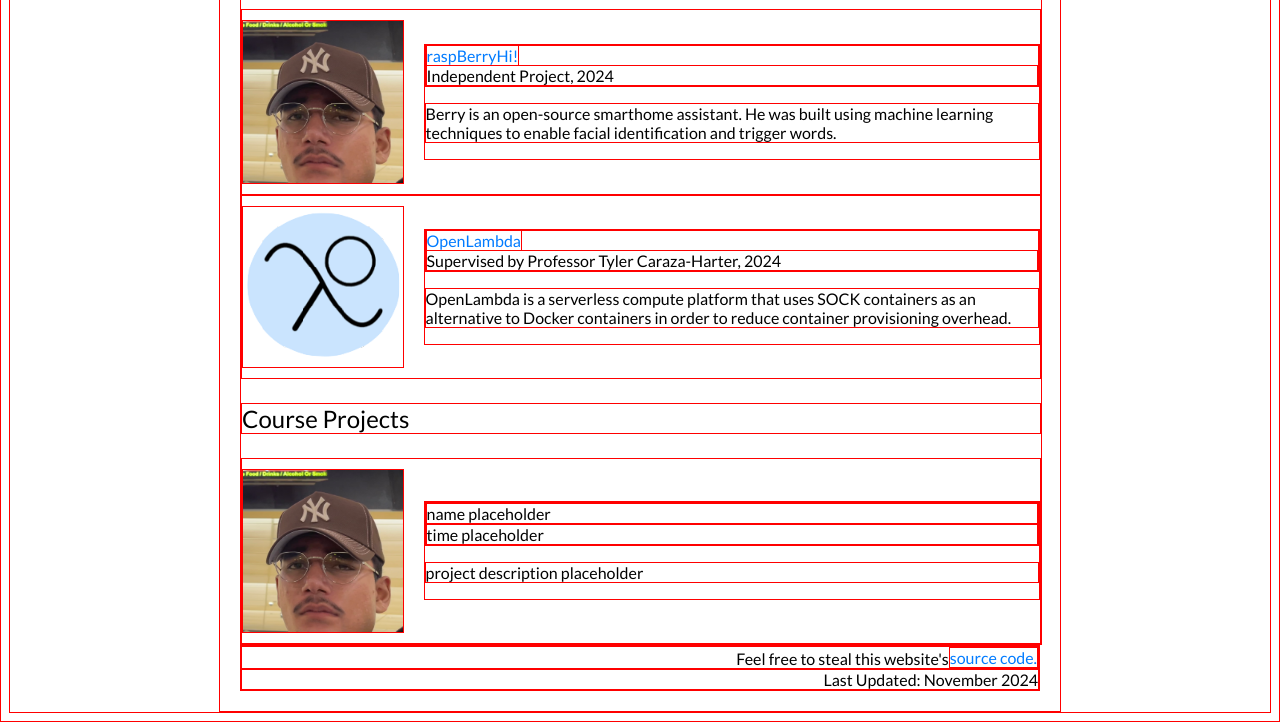
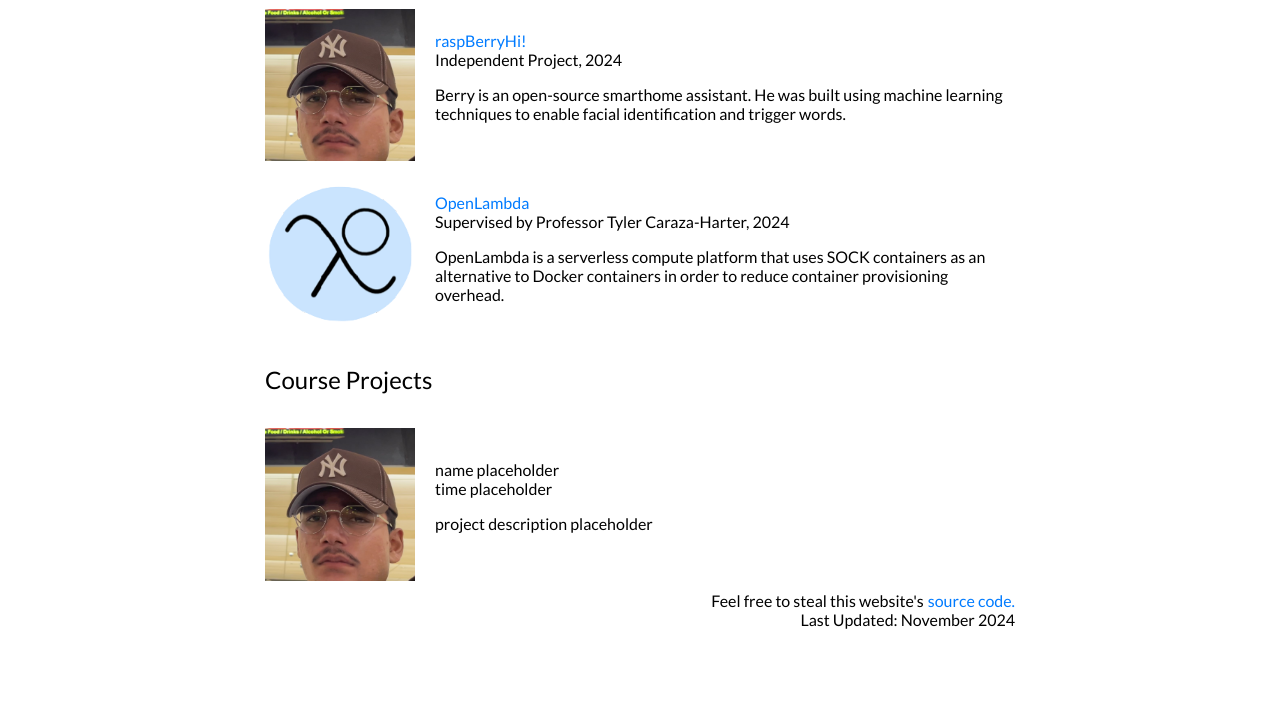
Before and after one commit to nabitanvir/raihansPortfolio, a plain HTML site: page index.html in a window 1280 px wide. Shown: the part 367-1089 px from the top of the page. After the commit the page ends 1024 px from the top, so only its background shows below. Drawn offline with Linux system fonts and the light colour scheme.

Commit message:
updated readme

```diff
--- a/style.css
+++ b/style.css
@@ -1,7 +1,7 @@
 /* General styling */
 * {
     font-family: Lato;
-    border: 1px solid red;
+    border: 0px solid red;
 }
 
 p {
@@ -13,7 +13,7 @@ p {
 }
 
 .page-container {
-    max-width: 800px;
+    max-width: 750px;
     margin: 0 auto;
     padding: 20px;
 }
@@ -81,12 +81,12 @@ p {
 /* Footer */
 .footer-container p {
     display: flex;
-    align-items: flex-end;
     justify-content: flex-end;
     margin: 0;
 }
 
 .footer-link {
+    margin-left: 4px;
     text-decoration: none;
     color: #007bff;
 }
```
Also changed, not shown: 1 other file.
